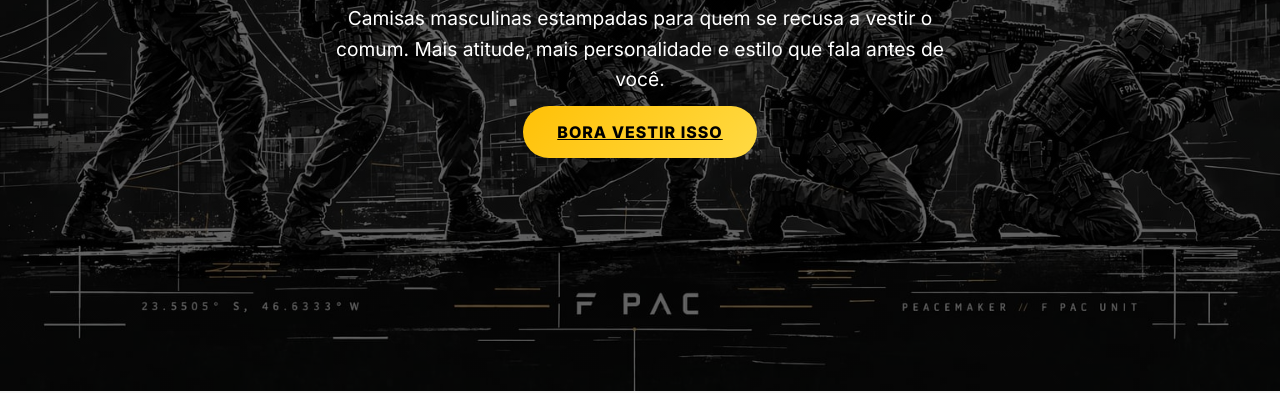
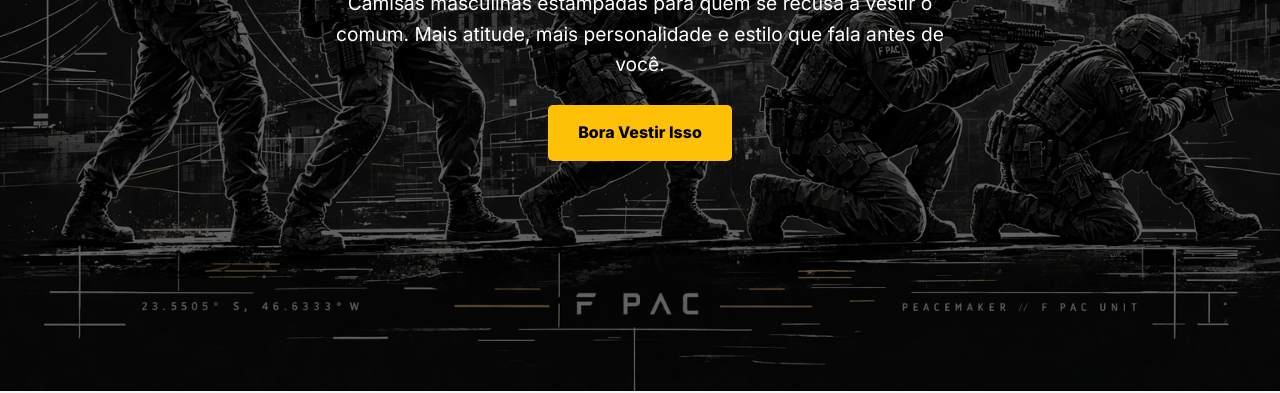
Before and after one commit to F-Pac-Store/f-pac-store, a plain HTML site: page index.html in a window 1280 px wide. Shown: the part 419-812 px from the top of the page. Drawn offline with Linux system fonts and the light colour scheme; a web font is replaced by a local one.

Commit message:
Update index.html

```diff
--- a/index.html
+++ b/index.html
@@ -218,17 +218,19 @@
     }
 
     .btn {
-  background: linear-gradient(135deg, #FFC107, #ffda44);
+  background: var(--accent);
   color: black;
-  padding: 16px 34px;
-  font-weight: 800;
-  letter-spacing: 1px;
-  border-radius: 30px;
-  text-transform: uppercase;
+  padding: 15px 30px;
+  text-decoration: none;
+  font-weight: bold;
+  border-radius: 5px;
+  display: inline-block;
+  transition: background 0.3s ease, transform 0.2s ease;
 }
 
 .btn:hover {
-  transform: translateY(-3px) scale(1.05);
+  background: #e6ad00;
+  transform: scale(1.05);
 }
 
     /* PRODUTOS */
```
